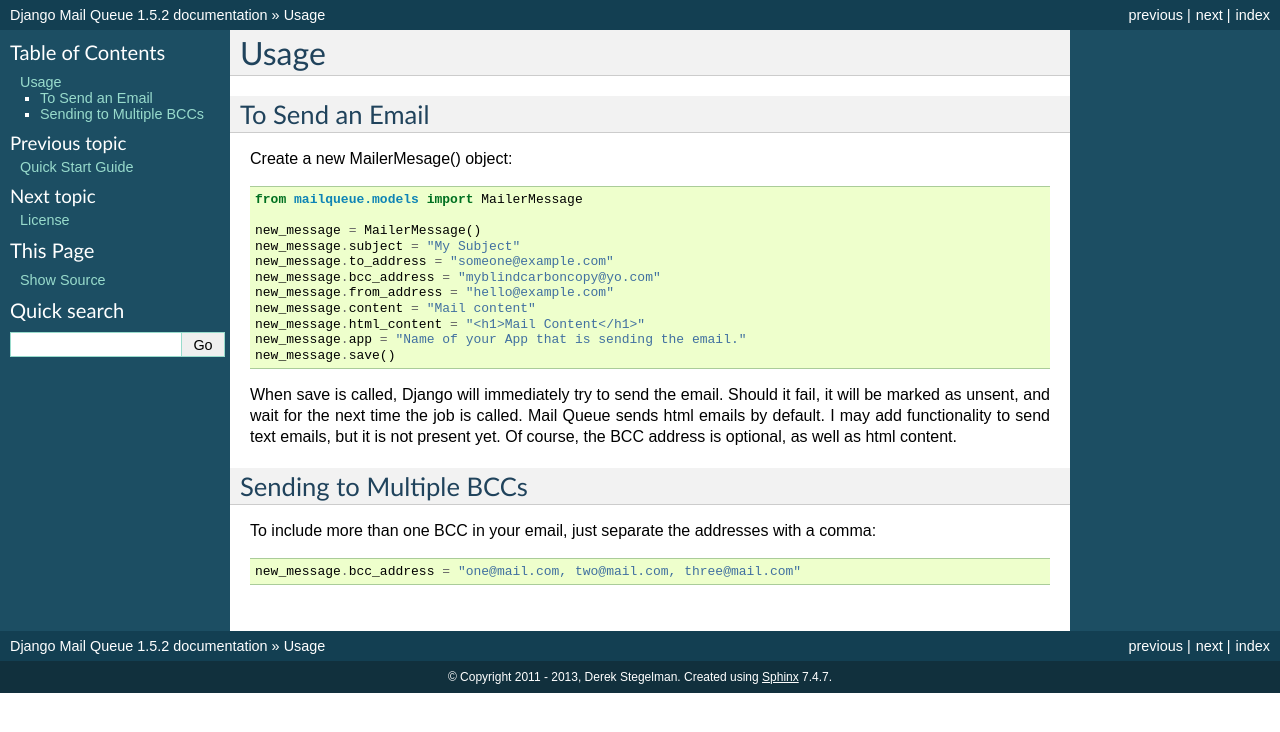
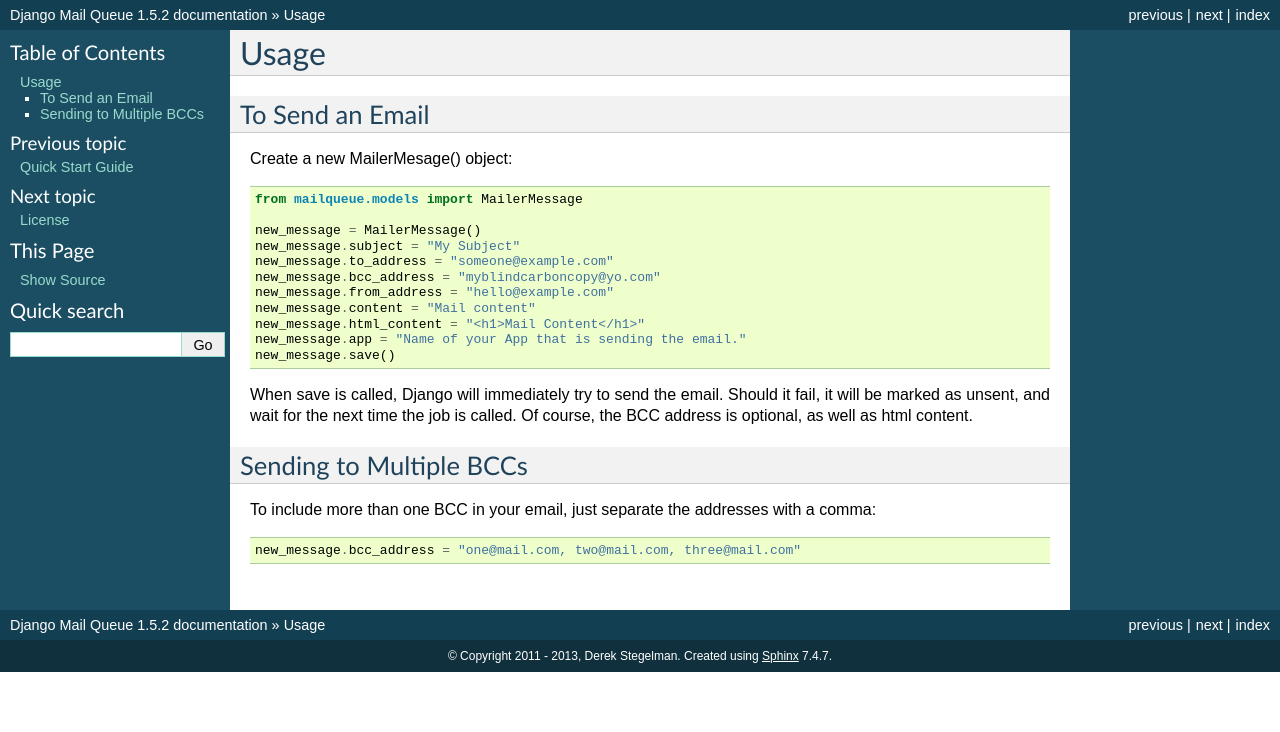
Before and after one commit to dstegelman/django-mail-queue, a Sphinx documentation site: the page built from docs/source/usage.rst, in a window 1280 px wide. Shown: the top 732 px of the page. Built offline with Sphinx 7.4.7, drawn with Linux system fonts in a browser that asks for light colours.

Commit message:
Docs update.

```diff
--- a/docs/source/installation.rst
+++ b/docs/source/installation.rst
@@ -8,7 +8,9 @@
 Django Mail Queue requires::
 
     south
-    django 1.4 or greater
+    django 1.3 or greater
+
+Django Mail Queue is tested against Python 2.6, 2.7 and Django 1.3, 1.4, and 1.5.
 
 Installation
 ------------
--- a/docs/source/usage.rst
+++ b/docs/source/usage.rst
@@ -20,8 +20,7 @@
     new_message.save()
 
 When save is called, Django will immediately try to send the email.  Should it fail, it will be marked as unsent,
-and wait for the next time the job is called.  Mail Queue sends html emails by default.  I may add functionality to send text emails,
-but it is not present yet.  Of course, the BCC address is optional, as well as html content.
+and wait for the next time the job is called.  Of course, the BCC address is optional, as well as html content.
 
 
 
```
